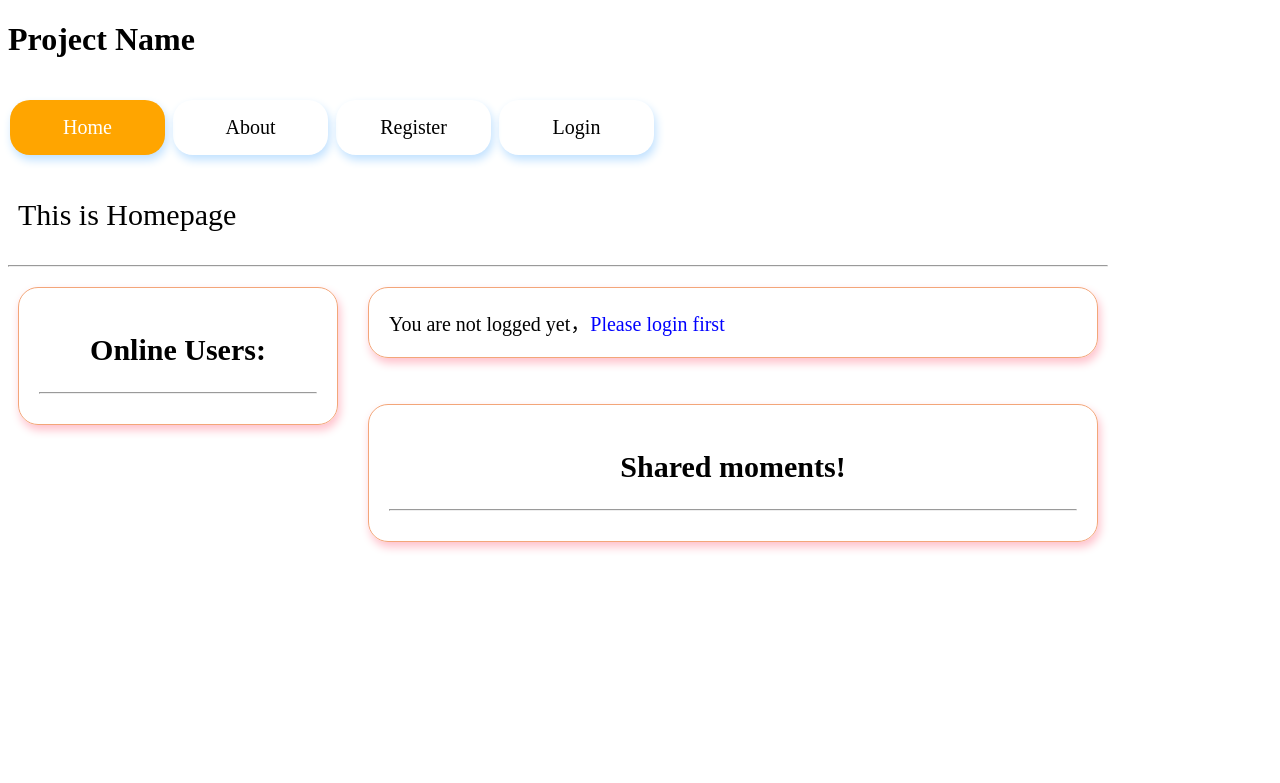
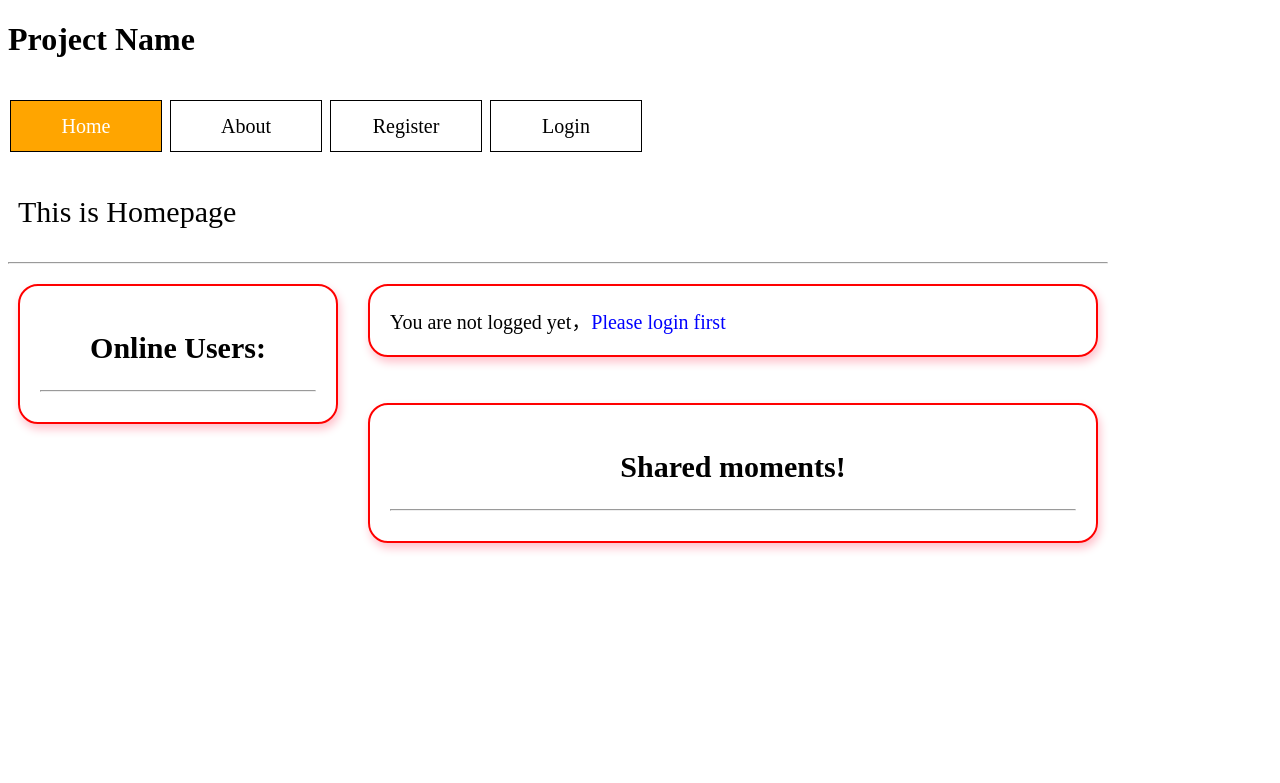
Before and after one commit to HaohuaFeng/CSE312-Project, a Flask app: page / in a window 1280 px wide. Shown: the top 783 px of the page. Run offline with Flask 2, Linux system fonts and the light colour scheme; data that the repository does not hold is empty; some libraries are stand-ins or nearby versions.

Commit message:
Add files via upload

```diff
--- a/server.py
+++ b/server.py
@@ -9,11 +9,11 @@ from PIL import Image
 import sys
 import json
 
-#db = pymysql.connect(host='db', user='root', password=os.getenv(
-     #'MYSQL_PASSWORD'), db='zhong', charset='utf8mb4', cursorclass=pymysql.cursors.DictCursor)
+# db = pymysql.connect(host='db', user='root', password=os.getenv(
+#     'MYSQL_PASSWORD'), db='zhong', charset='utf8mb4', cursorclass=pymysql.cursors.DictCursor)
 
-db = pymysql.connect(host='localhost', user='root', password='Hbcheng?51', charset='utf8mb4',
-                   db='zhong',  cursorclass=pymysql.cursors.DictCursor)
+db = pymysql.connect(host='localhost', user='root', password='sze111', charset='utf8mb4',
+                    cursorclass=pymysql.cursors.DictCursor)
 
 cur = db.cursor()
 cur.execute("create database IF NOT EXISTS zhong")
--- a/static/css/style.css
+++ b/static/css/style.css
@@ -1,4 +1,4 @@
-a  {
+a {
     text-decoration: none;
     color: blue;
 }
@@ -12,11 +12,8 @@ a  {
     font-size: 20px;
     color: black;
     text-decoration: none;
+    border: 1px solid black;
     margin: 20px 2px;
-    border-radius: 20px;
-    border: none;
-    box-shadow: 2px 5px 10px rgb(192, 225, 255);
-    padding: 2.5px 2.5px;
 }
 
 button:hover {
@@ -54,7 +51,7 @@ button:hover {
     position: relative;
     margin-left: 350px;
     font-size: 25px;
-     bottom: -80px;
+    bottom: -80px;
     z-index: -1;
 }
 .description {
@@ -65,7 +62,6 @@ button:hover {
 
 .login form, .register form, .sub_blog, .update_profile{
     padding: 20px 20px;
-
     font-size: 25px;
 }
 input{
@@ -138,7 +134,7 @@ input[type=reset]:hover{
 }
 
 .send_blog, .view_blog, .online_user{
-    border: 1.5px solid rgb(243, 166, 121);
+    border: 2px solid red;
     border-radius: 20px;
     box-shadow: 2px 5px 10px pink;
     padding: 20px 20px;
@@ -157,11 +153,9 @@ input[type=reset]:hover{
 }
 
 .row {
+    border: 1px red solid;
     margin: 10px;
     width: 900px;
-    border-radius: 20px;
-    border: 1.5px solid rgb(243, 166, 121);
-    box-shadow: 2px 5px 10px pink;
 }
 .column {
 
@@ -185,12 +179,9 @@ input[type=reset]:hover{
 }
 .bot_profile {
     padding: 10px 30px;
-    border: 1.5px solid rgb(243, 166, 121);
-    box-shadow: 2px 5px 10px pink;
+    border: 1px red solid;
     margin: 10px;
     width: 840px;
-    border-radius: 20px;
-
 }
 
 #newCome, #invitation {
```
Also changed, not shown: templates/direct_chat.html (+8 -1 lines).
